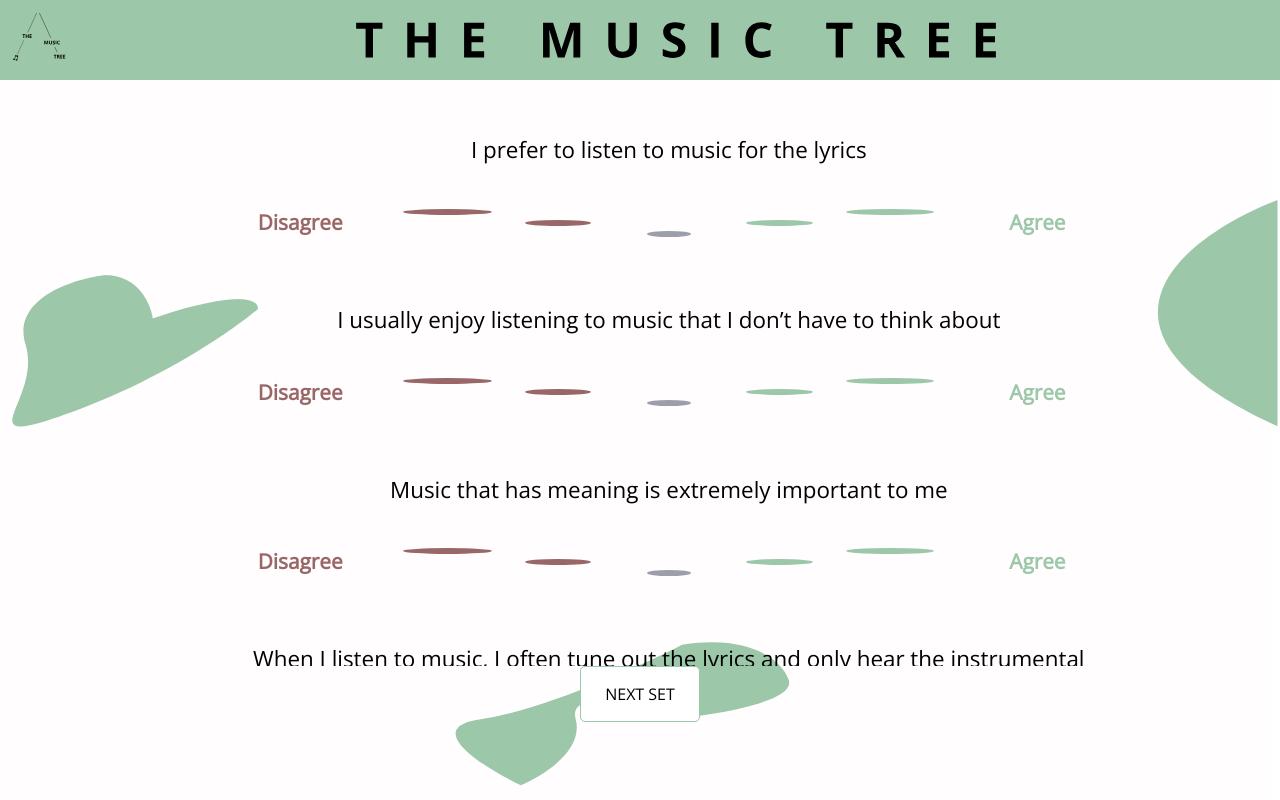
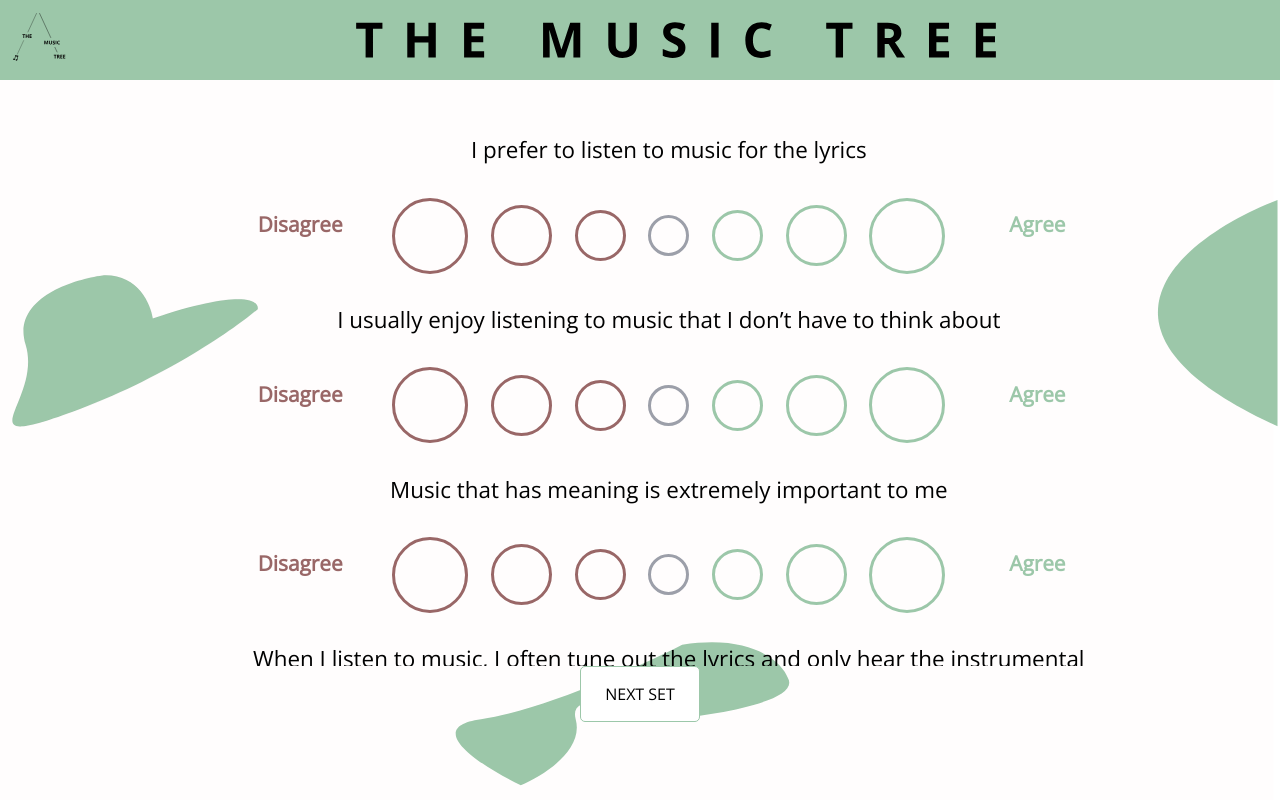
Before and after one commit to KartikM123/MusicTree, a React (Create React App) app in the folder site/beta/: page /survey in a window 1280 px wide. Built offline with nearby package versions, Linux system fonts and the light colour scheme.

Commit message:
fixed options radio buttons. Needs scaling

```diff
--- a/site/beta/src/Components/Survey_Base.js
+++ b/site/beta/src/Components/Survey_Base.js
@@ -12,7 +12,13 @@ import ProgressBar from 'react-bootstrap/ProgressBar'
 import '../StyleSheets/general.css'
 import '../StyleSheets/ComponentSheets/Survey.css'
 
-
+const disagreeStrong = "disagreeStrong"
+const disagreeMed = "disagreeMed";
+const disagreeLight = "disagreeLight";
+const neutral = "neutral";
+const agreeStrong = "agreeStrong"
+const agreeMed = "agreeMed";
+const agreeLight = "agreeLight";
 class Question extends React.Component
 {
     getTarget (clicked)
@@ -21,19 +27,25 @@ class Question extends React.Component
         switch (clicked)
         {
             case 1:
-                target = "one";
+                target = disagreeStrong;
                 break;
             case 2:
-                target = "two";
+                target = disagreeMed;
                 break;
             case 3:
-                target = "three";
+                target = disagreeLight;
                 break;
             case 4:
-                target = "four";
+                target = neutral;
                 break;
             case 5:
-                target = "five";
+                target = agreeLight
+                break;
+            case 6:
+                target = agreeMed;
+                break;
+            case 7:
+                target = agreeStrong;
                 break;
             default:
                 target = "unkwn";
@@ -54,14 +66,20 @@ class Question extends React.Component
                 target = "#996767";
                 break;
             case 3:
-                target = "#9C9FA9";
+                target = "#996767";
                 break;
             case 4:
-                target = "#9CC7A9";
+                target = "#9C9FA9";
                 break;
             case 5:
                 target = "#9CC7A9";
                 break;
+            case 6:
+                target = "#9CC7A9";
+                break;
+            case 7:
+                target = "#9CC7A9";
+            break;
             default:
                 target = "black";
                 console.log("Unknwown previous entry");
@@ -128,30 +146,26 @@ class Question extends React.Component
         return (
             <div className = "options">
 
-                <div className = "optionWrapper">
-                    <div id= {this.state.uniqueId + "one"} className = "one borderStyle" onClick={() => {this.clickItem(1)}}>
+                    <div id= {this.state.uniqueId + "disagreeStrong"} className = "disagreeStrong borderStyle optionDefault" onClick={() => {this.clickItem(1)}}>
                     </div>
-                </div>
 
-                <div className = "optionWrapper">
-                    <div id= {this.state.uniqueId + "two"}   className = "two borderStyle" onClick={() => {this.clickItem(2)}}>
+                    <div id= {this.state.uniqueId + "disagreeMed"}   className = "disagreeMed borderStyle optionDefault" onClick={() => {this.clickItem(2)}}>
                     </div>
-                </div>
 
-                <div className = "optionWrapper"  >
-                    <div id= {this.state.uniqueId + "three"} className = "three borderStyle" onClick={() => {this.clickItem(3)}}>
+                    <div id= {this.state.uniqueId + "disagreeLight"}   className = "disagreeLight borderStyle optionDefault" onClick={() => {this.clickItem(3)}}>
                     </div>
-                </div>
 
-                <div className = "optionWrapper">
-                    <div id= {this.state.uniqueId + "four"}  className = "four borderStyle" onClick={() => {this.clickItem(4)}}>
+                    <div id= {this.state.uniqueId + "neutral"} className = "neutral borderStyle optionDefault" onClick={() => {this.clickItem(4)}}>
                     </div>
-                </div>
 
-                <div className = "optionWrapper">
-                    <div id= {this.state.uniqueId + "five"} className = "five borderStyle" onClick={() => {this.clickItem(5)}}>
+                    <div id= {this.state.uniqueId + "agreeLight"}  className = "agreeLight borderStyle optionDefault" onClick={() => {this.clickItem(5)}}>
                     </div>
-                </div>
+
+                    <div id= {this.state.uniqueId + "agreeMed"}  className = "agreeMed borderStyle optionDefault" onClick={() => {this.clickItem(6)}}>
+                    </div>
+
+                    <div id= {this.state.uniqueId + "agreeStrong"} className = "agreeStrong borderStyle optionDefault" onClick={() => {this.clickItem(7)}}>
+                    </div>
 
             </div>
         );
--- a/site/beta/src/StyleSheets/ComponentSheets/Survey.css
+++ b/site/beta/src/StyleSheets/ComponentSheets/Survey.css
@@ -57,14 +57,133 @@
 {
     flex: 3;
 
-    float: left;
+    display: flex;
+    justify-content: space-between;
+    align-items: center;
+
     height: 75%;
     margin-top: 2.5%;
     width:60%;
 }
 
+/* Options Content*/
+.optionDefault
+{
+    align-items: center;
+}
+
+.disagreeStrong
+{
+    border-color: #996767;
+
+    flex: 0 0 70px;
+    height: 70px;
+    max-width: 70px;
+
+}
+
+.disagreeMed
+{
+    border-color: #996767;
+
+    flex: 0 0 55px;
+    height: 55px;
+    max-width: 55px;
+
+}
+
+.disagreeLight
+{
+    border-color: #996767;
+
+    flex: 0 0 45px;
+    height: 45px;
+    max-width: 45px;
+}
+
+.neutral
+{
+    border-color: #9C9FA9;
+
+    flex: 0 0 35px;
+    height: 35px;
+    max-width: 35px;
+
+}
+
+.agreeLight
+{
+    border-color: #9CC7A9;
+
+    flex: 0 0 45px;
+    height: 45px;
+    max-width: 45px;
+}
+
+.agreeMed
+{
+    border-color: #9CC7A9;
 
 
+    flex: 0 0 55px;
+    height: 55px;
+    max-width: 55px;
+}
+
+
+.agreeStrong
+{
+    border-color: #9CC7A9;
+
+    flex: 0 0 70px;
+    height: 70px;
+    max-width: 70px;
+}
+
+
+
+
+
+
+.disagreeStrong:hover
+{
+    background-color: #996767;
+
+}
+
+.disagreeMed
+{
+    border-color: #996767;
+
+}
+
+.disagreeLight:hover
+{
+    background-color: #996767;
+}
+
+.neutral:hover
+{
+    background-color: #9C9FA9;
+
+}
+
+.agreeLight:hover
+{
+    background-color: #9CC7A9;
+}
+
+.agreeMed:hover
+{
+    background-color: #9CC7A9;
+
+}
+
+
+.agreeStrong:hover
+{
+    background-color: #9CC7A9;
+}
 
 
 
@@ -83,10 +202,6 @@
     overflow:auto;
     margin-left:5%;
 
-    /* border-radius: 5px;
-    border-color:#9CC7A9;
-    border-width:2px;
-    border-style: solid; */
 
 }
 
@@ -106,97 +221,8 @@
     border-width: 3px;
     border-radius: 50%;
 }
-.one
-{
-
-    height:80%;
-    margin:10%;
 
 
-
-    border-color: #996767;
-    background-color: rgba(0,0,0,0);;
-
-}
-
-.one:hover
-{
-    background-color: #996767;
-}
-
-.two
-{
-
-    height:60%;
-    margin: 20%;
-    /* width: 80%; */
-
-    /* margin-left:10%;
-    margin-top:10%; */
-
-
-    border-color: #996767;
-
-}
-
-.two:hover
-{
-    background-color: #996767;
-}
-
-.three
-{
-
-
-    height:40%;
-    margin: 30%;
-    /* width: 80%; */
-
-    /* margin-left:10%;
-    margin-top:20%; */
-
-    border-color: #9C9FA9;
-
-}
-
-.three:hover
-{
-    background-color: #9C9FA9;
-}
-
-.four
-{
-
-
-    height:60%;
-    margin: 20%;
-    /* width: 80%; */
-
-    /* margin-left:10%;
-    margin-top:10%; */
-
-    border-color: #9CC7A9;
-
-}
-
-.four:hover{
-    background-color:#9CC7A9
-}
-
-.five
-{
-
-
-    height:80%;
-    margin: 10%;
-    /* width: 100%; */
-
-    border-color: #9CC7A9;
-}
-
-.five:hover{
-    background-color: #9CC7A9;
-}
 
 .almostDone
 {
```
